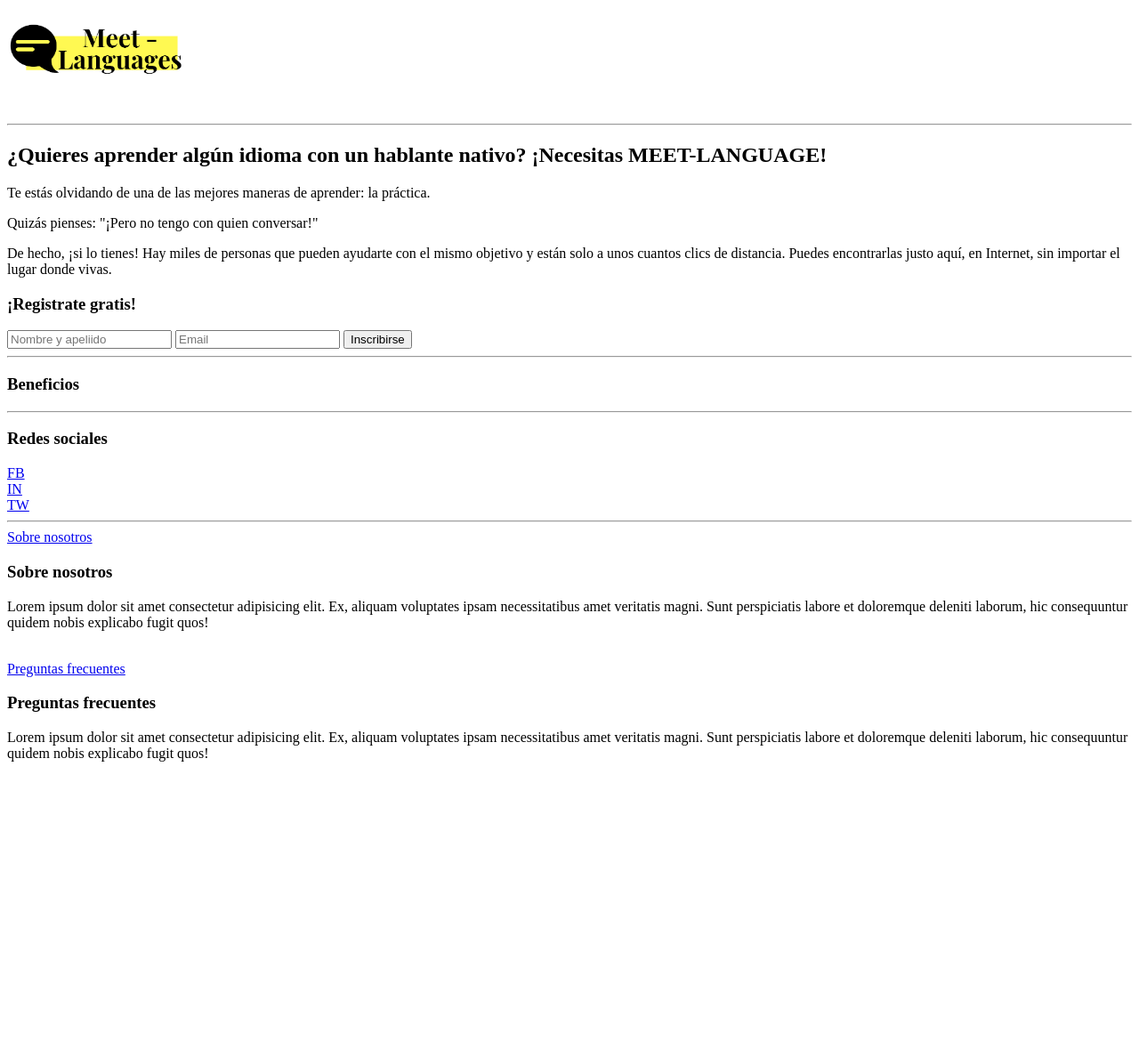
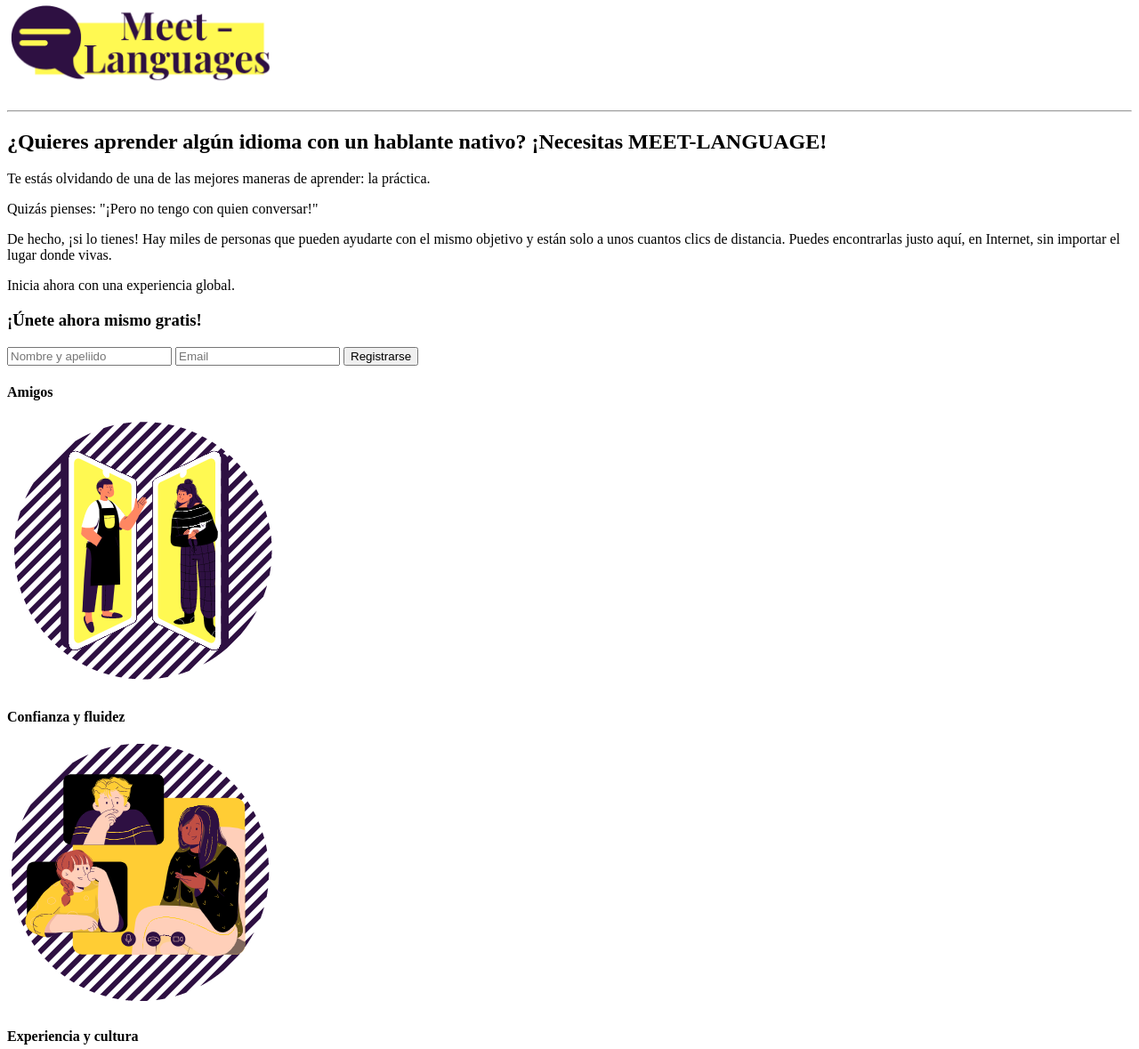
Before and after one commit to m-gaia/landing-page_meet-language, a plain HTML site: page index.html in a window 1280 px wide. Shown: the part 113-1292 px from the top of the page at 89% size. Before the commit the page ends 1011 px from the top, so only its background shows below. Drawn offline with Linux system fonts and the light colour scheme.

Commit message:
markup section y nuevas img

```diff
--- a/index.html
+++ b/index.html
@@ -3,15 +3,16 @@
 <head>
 
     <meta charset="UTF-8">
-    <title>Hora de practicar! Meet-Languages</title>
-    <meta name="description" content="aprender idiomas">
+    <title>Hablar nos conecta! Meet-Languages</title>
+    <meta name="description" content="conocer idiomas">
 
     <!-- Fabicon -->
-    <link rel="icon" href="favicon.ico" type="image/x-icon">
+    <link  rel = "icon"  href = "favicon.ico"  type = "image / x-icon" >
 
 </head>
 <body>
 
+    <!-- BACKGROUND -->
     <!-- NAV: Menú + Logo -->
     <nav>
         <!-- Menú de navegación -->
@@ -30,14 +31,13 @@
                     <li><a href="#sobre-nosotros">Sobre nosotros</a></li>
                     <li><a href="#beneficios">Beneficios</a></li>
                     <li><a href="#preguntas-frecuentes">Preguntas frecuentes</a></li>
-
                 </ul>
 
                 <!-- Logo - Nombre de app -->
                 <div class="col-2">
                     <h1>
                         <a href="">
-                        <img src="images/logo_nombre.PNG" width="200" alt="">
+                        <img src="images/logo-nombre.PNG" width="300" alt="Meet-Languages">
                         </a>
                     </h1>
                 </div>
@@ -52,6 +52,7 @@
         <!-- HEADER EN MAIN -->
     <main>
         <header>
+            <!-- ENCABEZADO + FORMULARIO -->
             <div class="container">
                 <div class="row">
                     <section>
@@ -67,35 +68,50 @@
                                 <p>Te estás olvidando de una de las mejores maneras de aprender: la práctica.</p>
                                 <p>Quizás pienses: "¡Pero no tengo con quien conversar!"</p>
                                 <p>De hecho, ¡si lo tienes! Hay miles de personas que pueden ayudarte con el mismo objetivo y están solo a unos cuantos clics de distancia. Puedes encontrarlas justo aquí, en Internet, sin importar el lugar donde vivas.</p>
+                                <p>Inicia ahora con una experiencia global.</p>
                             </div>
                         </article>
 
                         <!-- Formulario -->
                         <div class="col-4">
-                            <h3>¡Registrate gratis!</h3>
+                            <h3>¡Únete ahora mismo gratis!</h3>
                             <form action="procesar-formulario.php" post="post">
                                 <input type="text" placeholder="Nombre y apeliido" required>
                                 <input type="email" placeholder="Email" required>
-                                <button type="submit">Inscribirse</button>
+                                <button type="submit">Registrarse</button>
                             </form>
                         </div>
                     </section>
+                </div> <!-- /.row -->
+            </div> <!-- /.container -->
 
+        <!-- BENEFICIOS -->
+            <div class="container">
+                <div class="row">
+                    <!-- Beneficios NO LLEVA TITULO h3!!! -->
+                    <section>
+                        <article>
+                            <div class="col-1">
+                                <h4>Amigos</h4>
+                                <img src="images/amigos.PNG" alt="hablantes nativos">
+                            </div>
+                        </article>
+                        <article>
+                            <div class="col-1">
+                                <h4>Confianza y fluidez</h4>
+                                <img src="images/confianza.PNG" alt="conversacional">
+                            </div>
+                        </article>
+                        <article>
+                            <div class="col-1">
+                                <h4>Experiencia y cultura</h4>
+                                <img src="images/experiencia.PNG" alt="trabajo y viajes">
+                            </div>
+                        </article>
+                    </section>
                 </div> <!-- /.row -->
             </div> <!-- /.container -->
         </header>
-        <hr>
-        <!-- DIV EN MAIN -->
-        <div class="container">
-            <div class="row">
-                <!-- Beneficios -->
-                <div class="section" id="beneficios">
-                    <div class="col-2">
-                        <h3>Beneficios</h3>
-                    </div>
-                </div>
-            </div> <!-- /.row -->
-        </div> <!-- /.container -->
     </main>
     <hr>
 
@@ -105,7 +121,7 @@
             <div class="row">
                 <!-- <h3>Redes Sociales</h3> -->
                 <div class="col-2">
-                    <h3>Redes sociales</h3>
+                    <h3>Podes seguirnos en:</h3>
                 </div>
                 <!-- Iconos -->
                 <div class="col-1">
@@ -126,11 +142,11 @@
     <footer>
         <div class="container">
             <div class="row">
-                <div class="col-1">
-                    <!-- Politicas de privacidad VER MODAL -->
+                <div class="col-2">
+                    <h6>Copyright 2020 Meet-Language</h6>
                 </div>
                 <div class="col-1">
-                    <!-- Newsletter VER MODAL -->
+                    <a href="mailto:info@meet-languages.com">Contacto</a>
                 </div>
             </div> <!-- /.row -->
         </div> <!-- /.container -->
@@ -141,20 +157,41 @@
     <!-- Sobre nosotros -->
     <div id="sobre-nosotros" class="modal-mask">
         <div class="content">
-        <a href="#/">Sobre nosotros</a>
-        <h3>Sobre nosotros</h3>
-        <p>Lorem ipsum dolor sit amet consectetur adipisicing elit. Ex, aliquam voluptates ipsam necessitatibus amet veritatis magni. Sunt perspiciatis labore et doloremque deleniti laborum, hic consequuntur quidem nobis explicabo fugit quos!</p>
-        <img src="" alt="">
+            <a href="#/">Conoce más</a>
+            <h3>Sobre nosotros</h3>
+            <p>Meet-Languages es lo que las personas necesitan para aprender nuevos idiomas. Hablar nos conecta con otros y si es en otro idioma mejor, ya que tu apertura mental hacia otros temas y nuevos conocimientos es inimaginable...</p>
+
+            <img src="" alt="">
+        </div>
+    </div>
+
+    <!-- Beneficios -->
+    <div id="beneficios" class="modal-mask">
+        <div class="content">
+            <a href="#/">Beneficios</a>
+            <h3>Beneficios</h3>
+
+            <h4>Amigos</h4>
+            <img src="images/amigos.PNG" alt="hablantes nativos">
+            <p>Conecta con hablantes nativos del idioma o que se encuentren en el país de tu interés e incluso a los que vivan cerca de ti y necesiten un recorrido por tu Ciudad.</p>
+
+            <h4>Confianza y fluidez</h4>
+            <img src="images/confianza.PNG" alt="conversacional">
+            <p>Conversa en el mundo real, no pases el tiempo memorizando vocabulario y haciendo actividades de manual.</p>
+
+            <h4>Experiencia y cultura</h4>
+            <img src="images/experiencia.PNG" alt="trabajo y viajes">
+            <p>Comparte tus hobbies, actividades profesionales o busca viajes y nuevas aventuras mientras mejoras tus habilidades conversacionales.</p>
         </div>
     </div>
 
     <!-- Preguntas frecuentes -->
     <div id="preguntas-frecuentes" class="modal-mask">
         <div class="content">
-        <a href="#/">Preguntas frecuentes</a>
-        <h3>Preguntas frecuentes</h3>
-        <p>Lorem ipsum dolor sit amet consectetur adipisicing elit. Ex, aliquam voluptates ipsam necessitatibus amet veritatis magni. Sunt perspiciatis labore et doloremque deleniti laborum, hic consequuntur quidem nobis explicabo fugit quos!</p>
-        <img src="" alt="">
+            <a href="#/">FAQ</a>
+            <h3>Preguntas frecuentes</h3>
+            <p>Lorem ipsum dolor sit amet consectetur adipisicing elit. Ex, aliquam voluptates ipsam necessitatibus amet veritatis magni. Sunt perspiciatis labore et doloremque deleniti laborum, hic consequuntur quidem nobis explicabo fugit quos!</p>
+            <img src="" alt="">
         </div>
     </div>
 
```
Also changed, not shown: favicon.ico, images/amigos.PNG (added), images/confianza.PNG (added), images/experiencia.PNG (added), images/logo-nombre.PNG (added), images/logo.JPG (deleted), images/logo.PNG, images/logo_nombre.PNG (deleted), 2 other files.
